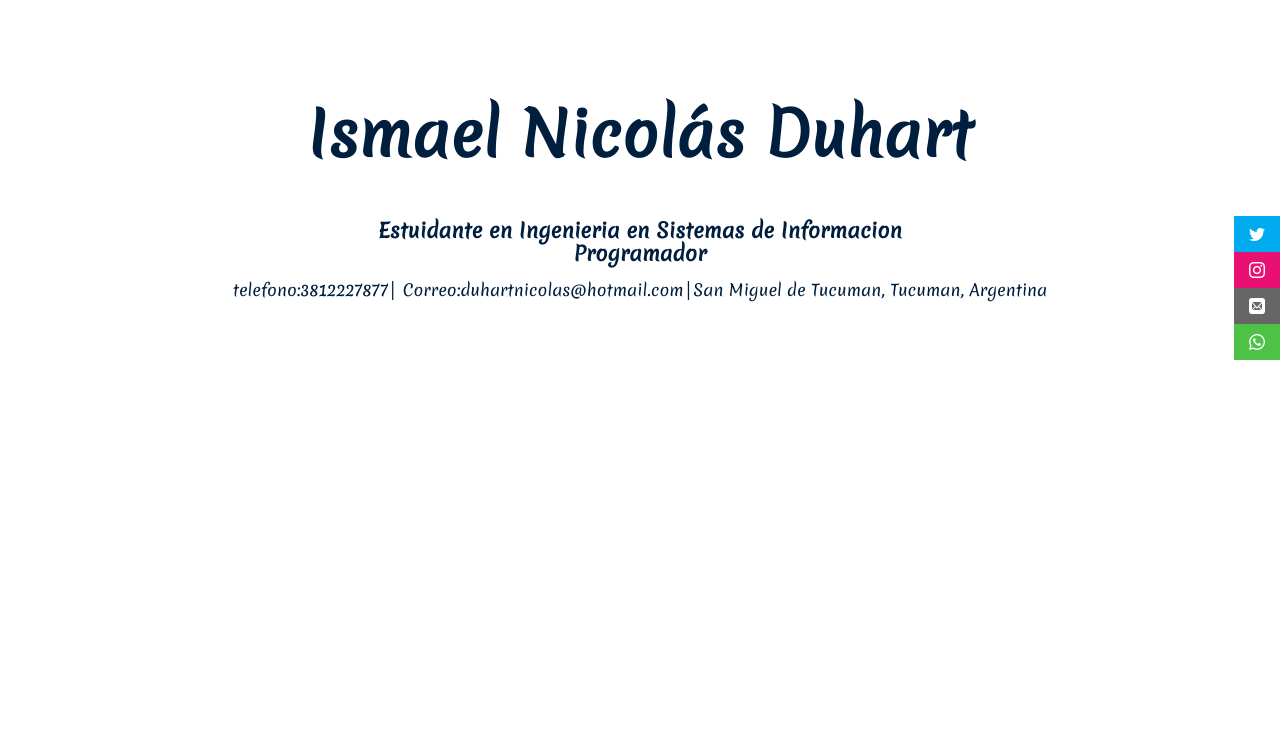
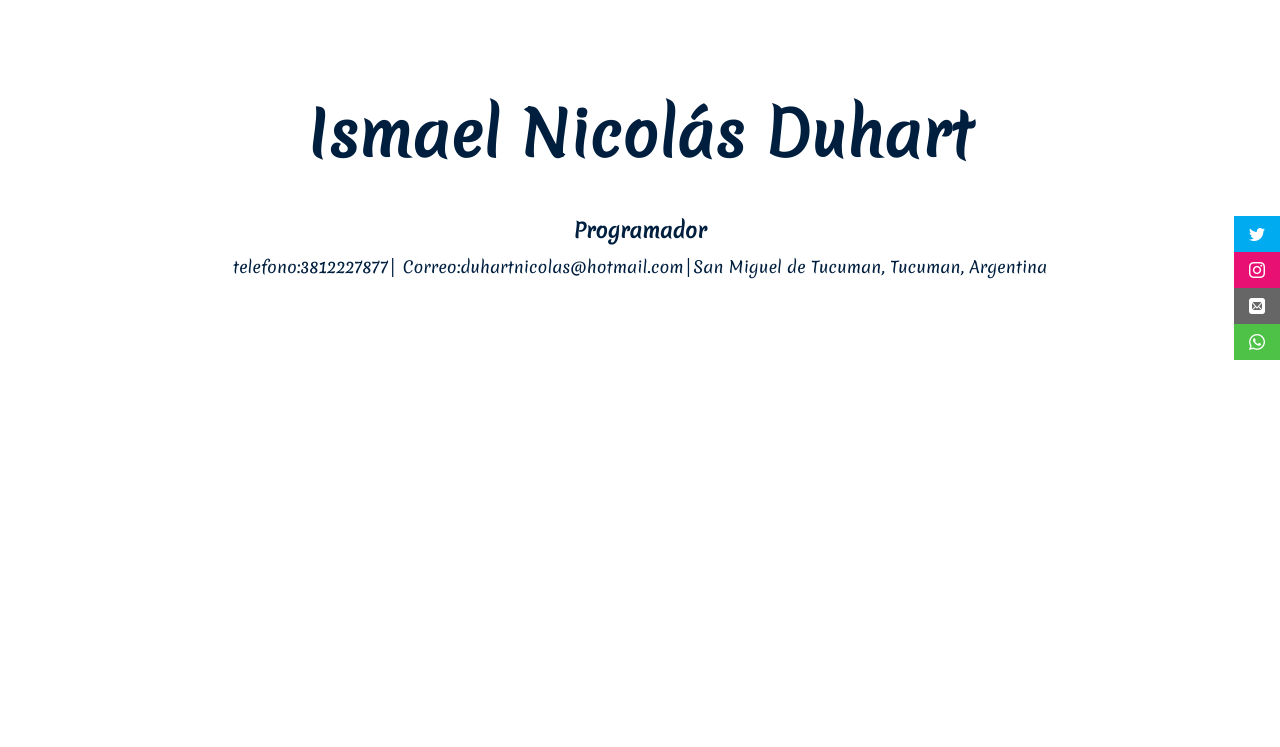
Before and after one commit to Duhart97/Duhart97.github.io, a plain HTML site: page index.html in a window 1280 px wide. Both pictures are taken after a click on the link "Mi info ↑". Shown: the top 747 px of the page. Drawn offline with nearby package versions, Linux system fonts and the light colour scheme; files whose address does not match are found by name.

Commit message:
portafolio personal

```diff
--- a/index.html
+++ b/index.html
@@ -20,8 +20,7 @@
 	<section class="seccionToggle">
 		<div class="wrap">
 			<h2>Ismael Nicolás Duhart</h2>
-			<b>Estuidante en Ingenieria en Sistemas de Informacion <br>
-			Programador</b>
+			<b>Programador</b>
 			<p>telefono:3812227877│ Correo:duhartnicolas@hotmail.com│San Miguel de Tucuman, Tucuman, Argentina</p>
 		</div>
 	</section>
@@ -41,7 +40,7 @@
 		<div class="wrap">
 			<article id="acercade">
 				<h2> Acerca de</h2>
-					<p>
+					<p> Estuidante en Ingenieria en Sistemas de Informacion<br>
 					Durante el transcurso de mi carrera me he formado en diversos lenguajes de programación sabiendo que era el camino que yo iba a querer continuar.<br>
 					Autodidacta y con la iniciativa de poder iniciar y adquirir experiencia en el area de la programación.
 					 </p>
```
